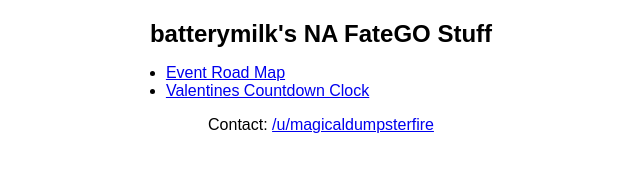
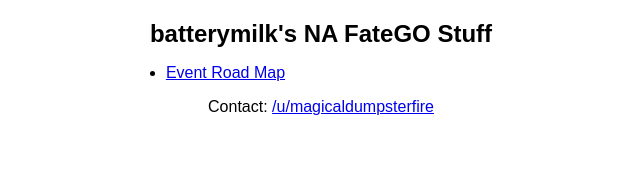
Before and after one commit to batterymilk/batterymilk.github.io, a plain HTML site: page index.html in a window 1280 px wide. Shown: the whole page, without its empty margins (319-959 px from the left). Drawn offline with Linux system fonts and the light colour scheme.

Commit message:
Remove Valentines clock link

```diff
--- a/index.html
+++ b/index.html
@@ -25,7 +25,6 @@
 	<h2>batterymilk's NA FateGO Stuff</h2>
 	<ul>
 		<li><a href="roadmap.html">Event Road Map</a></li>
-		<li><a href="valentinesclock.html">Valentines Countdown Clock</a></li>
 	</ul>
 	Contact: <a href="http://www.reddit.com/message/compose/?to=magicaldumpsterfire">/u/magicaldumpsterfire</a>
 </div>
```
